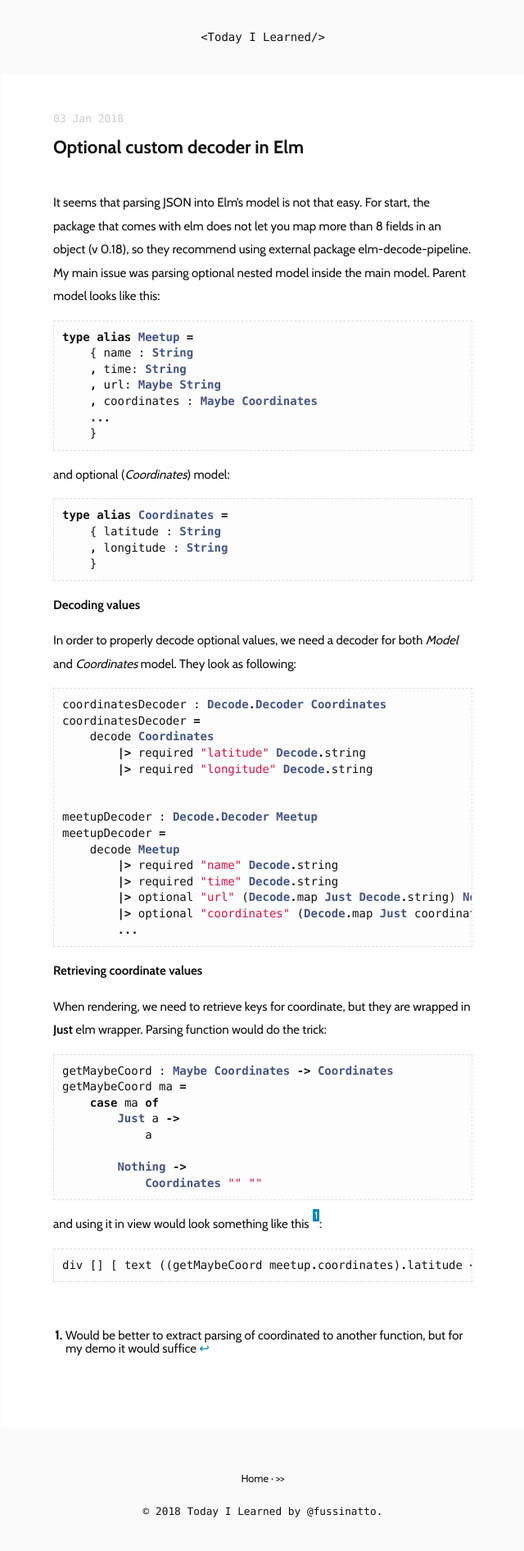
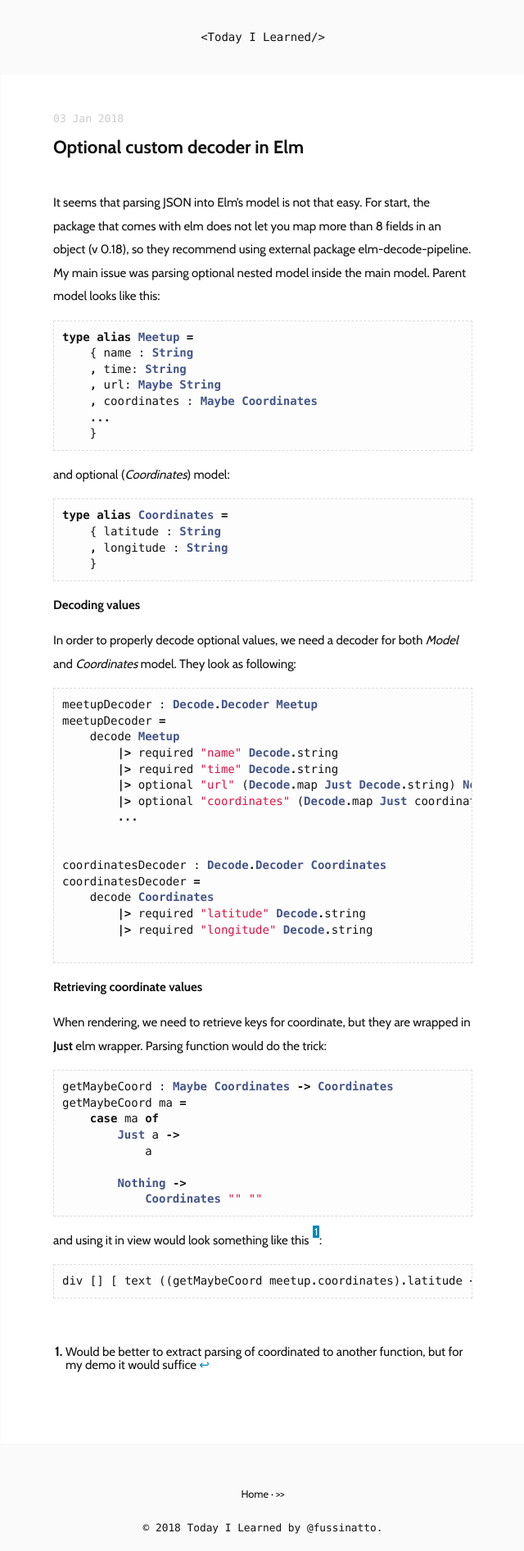
Before and after one commit to fuzinato/fuzinato.github.io, a Jekyll site: the page built from _posts/2018-01-04-elm-using-custom-decoder-with-json-decode-pipeline.md, in a window 1280 px wide. Shown: the whole page at 82% size, without its empty margins (319-959 px from the left). Built offline with Jekyll 4.4.1, drawn with Linux system fonts in a browser that asks for light colours; part of the change alters nothing that is shown.

````diff
--- a/_posts/2018-01-04-elm-using-custom-decoder-with-json-decode-pipeline.md
+++ b/_posts/2018-01-04-elm-using-custom-decoder-with-json-decode-pipeline.md
@@ -28,13 +28,6 @@ type alias Coordinates =
 ### Decoding values
 In order to properly decode optional values, we need a decoder for both _Model_ and _Coordinates_ model. They look as following:
 ```elm
-coordinatesDecoder : Decode.Decoder Coordinates
-coordinatesDecoder =
-    decode Coordinates
-        |> required "latitude" Decode.string
-        |> required "longitude" Decode.string
-
-
 meetupDecoder : Decode.Decoder Meetup
 meetupDecoder =
     decode Meetup
@@ -43,6 +36,14 @@ meetupDecoder =
         |> optional "url" (Decode.map Just Decode.string) Nothing
         |> optional "coordinates" (Decode.map Just coordinatesDecoder) Nothing
         ...
+
+
+coordinatesDecoder : Decode.Decoder Coordinates
+coordinatesDecoder =
+    decode Coordinates
+        |> required "latitude" Decode.string
+        |> required "longitude" Decode.string
+
 ```
 
 ### Retrieving coordinate values
````
